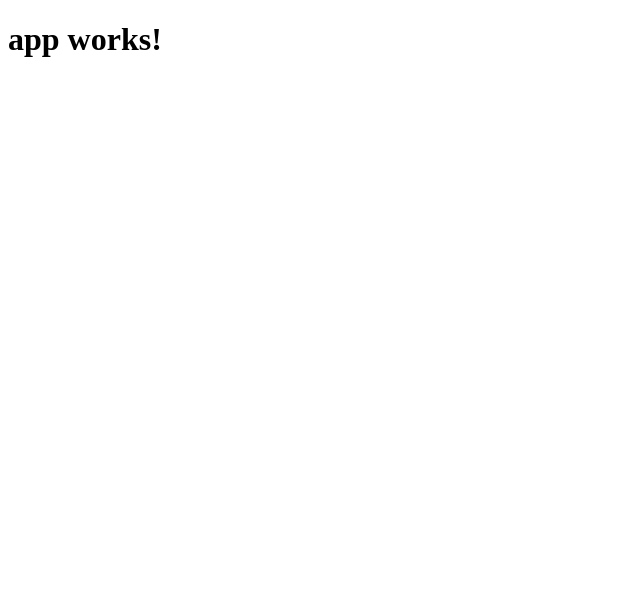
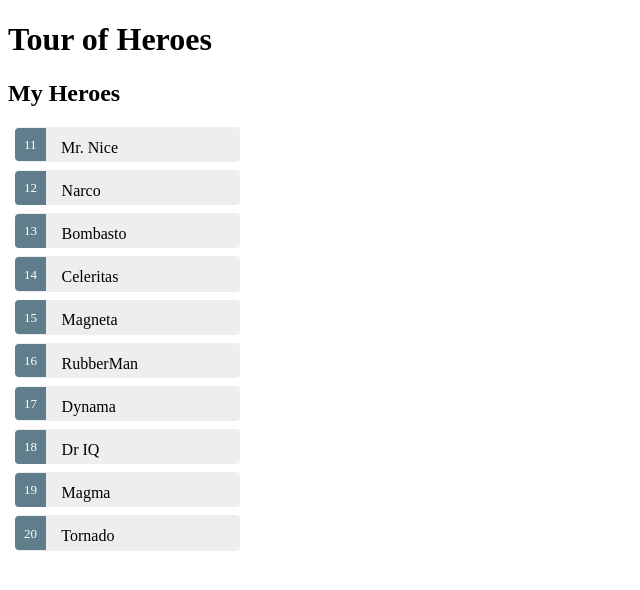
Before and after one commit to dustinsgoodman/tour-of-heroes, an Angular app: page / in a window 1280 px wide. Shown: the top 590 px of the page, without its empty margins (0-640 px from the left). Built offline with nearby package versions, Linux system fonts and the light colour scheme.

Commit message:
multi components

```diff
--- a/src/app/app.component.css
+++ b/src/app/app.component.css
@@ -0,0 +1,47 @@
+.selected {
+  background-color: #CFD8DC !important;
+  color: white;
+}
+.heroes {
+  margin: 0 0 2em 0;
+  list-style-type: none;
+  padding: 0;
+  width: 15em;
+}
+.heroes li {
+  cursor: pointer;
+  position: relative;
+  left: 0;
+  background-color: #EEE;
+  margin: .5em;
+  padding: .3em 0;
+  height: 1.6em;
+  border-radius: 4px;
+}
+.heroes li.selected:hover {
+  background-color: #BBD8DC !important;
+  color: white;
+}
+.heroes li:hover {
+  color: #607D8B;
+  background-color: #DDD;
+  left: .1em;
+}
+.heroes .text {
+  position: relative;
+  top: -3px;
+}
+.heroes .badge {
+  display: inline-block;
+  font-size: small;
+  color: white;
+  padding: 0.8em 0.7em 0 0.7em;
+  background-color: #607D8B;
+  line-height: 1em;
+  position: relative;
+  left: -1px;
+  top: -4px;
+  height: 1.8em;
+  margin-right: .8em;
+  border-radius: 4px 0 0 4px;
+}
--- a/src/app/app.component.html
+++ b/src/app/app.component.html
@@ -1,3 +1,15 @@
 <h1>
-  {{title}}
+  {{ title }}
 </h1>
+
+<h2>My Heroes</h2>
+<ul class="heroes">
+  <li *ngFor="let hero of heroes"
+      [class.selected]="hero == selectedHero"
+      (click)="onSelect(hero)">
+    <span class="badge">{{ hero.id }}</span>
+    {{ hero.name }}
+  </li>
+</ul>
+
+<my-hero-detail [hero]="selectedHero"></my-hero-detail>
--- a/src/app/app.component.ts
+++ b/src/app/app.component.ts
@@ -1,10 +1,32 @@
 import { Component } from '@angular/core';
+import { Hero } from './hero';
+import { HeroDetailComponent } from './hero-detail/hero-detail.component';
+
+const HEROES: Hero[] = [
+  { id: 11, name: 'Mr. Nice' },
+  { id: 12, name: 'Narco' },
+  { id: 13, name: 'Bombasto' },
+  { id: 14, name: 'Celeritas' },
+  { id: 15, name: 'Magneta' },
+  { id: 16, name: 'RubberMan' },
+  { id: 17, name: 'Dynama' },
+  { id: 18, name: 'Dr IQ' },
+  { id: 19, name: 'Magma' },
+  { id: 20, name: 'Tornado' }
+];
 
 @Component({
   selector: 'app-root',
   templateUrl: './app.component.html',
   styleUrls: ['./app.component.css']
 })
+
 export class AppComponent {
-  title = 'app works!';
+  title = 'Tour of Heroes';
+  selectedHero: Hero;
+  heroes = HEROES;
+
+  onSelect(hero: Hero): void {
+    this.selectedHero = hero;
+  }
 }
--- a/src/app/app.module.ts
+++ b/src/app/app.module.ts
@@ -1,13 +1,15 @@
+import { NgModule } from '@angular/core';
 import { BrowserModule } from '@angular/platform-browser';
-import { NgModule } from '@angular/core';
 import { FormsModule } from '@angular/forms';
 import { HttpModule } from '@angular/http';
 
 import { AppComponent } from './app.component';
+import { HeroDetailComponent } from './hero-detail/hero-detail.component';
 
 @NgModule({
   declarations: [
-    AppComponent
+    AppComponent,
+    HeroDetailComponent
   ],
   imports: [
     BrowserModule,
--- /dev/null
+++ b/src/app/hero-detail/hero-detail.component.html
@@ -0,0 +1,13 @@
+<div *ngIf="hero">
+  <h2>
+    {{ hero.name }} details!
+  </h2>
+  <div>
+    <label>id: </label>
+    {{ hero.id }}
+  </div>
+  <div>
+    <label>name: </label>
+    <input [(ngModel)]="hero.name" placeholder="name">
+  </div>
+</div>
--- /dev/null
+++ b/src/app/hero.ts
@@ -0,0 +1,4 @@
+export class Hero {
+  id: number;
+  name: string;
+}
```
Also changed, not shown: src/app/hero-detail/hero-detail.component.ts (added, +12 -0 lines), src/app/hero-detail/hero-detail.component.css (added), 1 other file (tests, documents, lock files or other folders).
